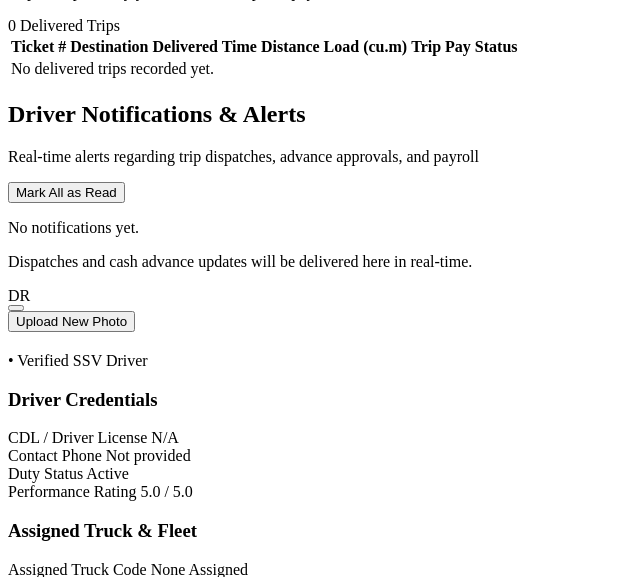
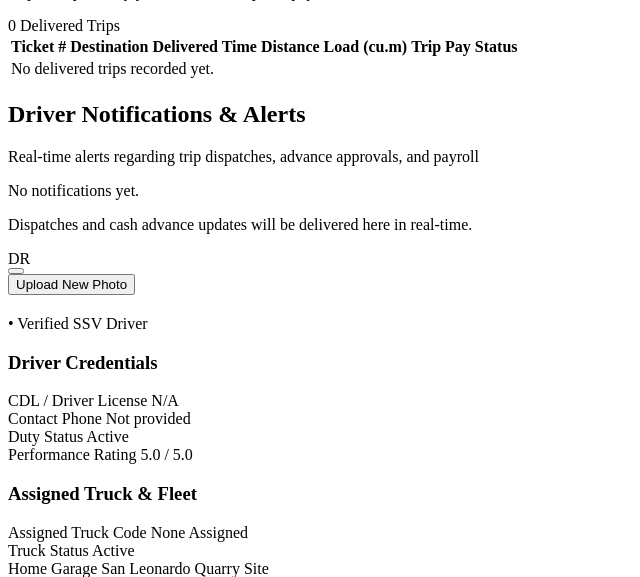
Before and after one commit to Edu-ward/SSVTruckingSystem, a PHP site: page /driver/views/home.php in a window 1280 px wide. Shown: the part 2561-3138 px from the top of the page, without its empty margins (0-640 px from the left). Run offline with PHP 8.4, Linux system fonts and the light colour scheme; the template is opened without the code that fills it, so the values that code supplies are empty.

Commit message:
notification in driver fixes

```diff
--- a/driver/dashboard.php
+++ b/driver/dashboard.php
@@ -489,7 +489,7 @@ foreach ($payrollSettlements as $ps) {
 }
 
 
-usort($driverNotifications, function($a, $b) {
+usort($driverNotifications, function ($a, $b) {
     return $b['timestamp'] - $a['timestamp'];
 });
 
--- a/driver/views/home.php
+++ b/driver/views/home.php
@@ -1163,13 +1163,6 @@ if (!empty($driverFullName)) {
                     <p class="text-xs text-gray-500 dark:text-gray-400 mt-0.5">Real-time alerts regarding trip dispatches, advance approvals, and payroll</p>
                 </div>
             </div>
-
-            <div class="flex items-center gap-2">
-                <button type="button" onclick="markAllNotificationsAsRead()"
-                    class="px-3.5 py-2 rounded-xl text-xs font-semibold text-gray-600 dark:text-gray-300 bg-gray-100 dark:bg-gray-700 hover:bg-gray-200 dark:hover:bg-gray-600 transition active:scale-95 flex items-center gap-1.5">
-                    <i class="fa-solid fa-check-double text-blue-500"></i> Mark All as Read
-                </button>
-            </div>
         </div>
 
         <?php if (!empty($driverNotifications)): ?>
@@ -1675,10 +1668,6 @@ if (!empty($driverFullName)) {
     // -------------------------------------------------------------
     // Notifications Helpers
     // -------------------------------------------------------------
-    function markAllNotificationsAsRead() {
-        document.querySelectorAll('.driver-notif-item').forEach(el => {
-            el.classList.add('opacity-70');
-        });
     const badge1 = document.querySelector('#nav-notifications span.bg-rose-500');
     if (badge1) badge1.classList.add('hidden');
     const badge2 = document.querySelector('#bottom-nav-notifications span.bg-rose-500');
```
Lines whose indentation alone changed are shown as unchanged.
